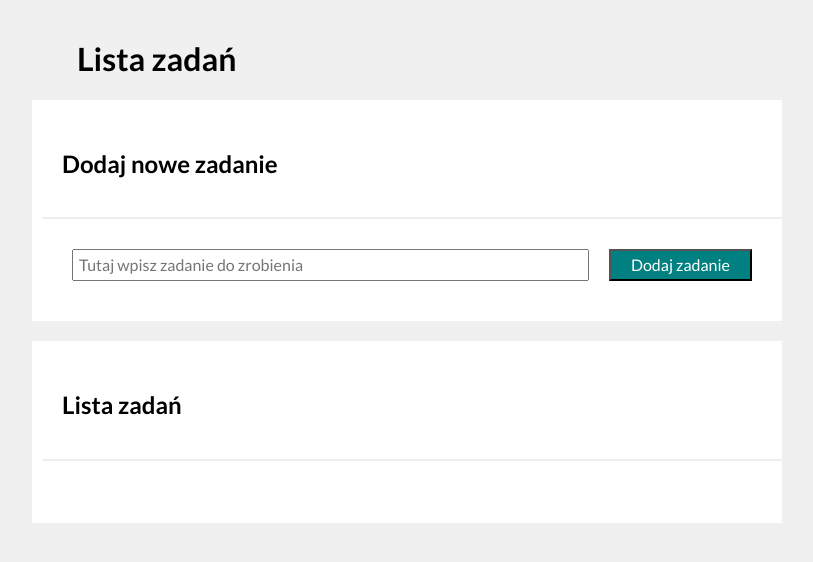
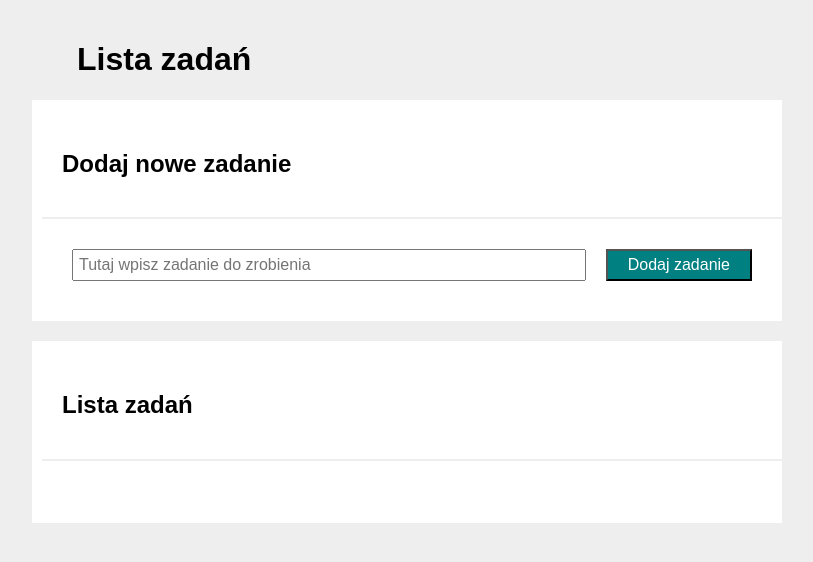
Before and after one commit to PrzemekBiernat1998/todo-list-react, a React (Create React App) app: page / in a window 1280 px wide. Shown: the top 562 px of the page, without its empty margins (233-1046 px from the left). Built offline with nearby package versions, Linux system fonts and the light colour scheme.

Commit message:
theme added

```diff
--- a/src/GlobalStyle.js
+++ b/src/GlobalStyle.js
@@ -1,19 +1,15 @@
-import {createGlobalStyle} from "styled-components";
-
+import { createGlobalStyle } from "styled-components";
 
 export const GlobalStyle = createGlobalStyle`
     html {
         box-sizing: border-box;
     }
-
-  *,
-  ::after,
-  ::before {
+    *, ::after, ::before{
         box-sizing: inherit;
     }
-
     body {
-    font-family: "Lato", sans-serif;
-    background-color: #f0f0f0;
+        font-family: 'Montserrat', sans-serif;
+        background-color: ${({ theme }) => theme.color.gallery};
+        word-break: break-word;
     }
 `;
--- a/src/features/tasks/taskSlice.js
+++ b/src/features/tasks/taskSlice.js
@@ -18,14 +18,14 @@ const taskSlice = createSlice ({
                 task.done = true;
             };
         },
-        toggleTaskDone: (state, action) => {
-            const index = state.tasks.findIndex(task => task.id === action.payload);
-            state.tasks[index].done = !state.tasks[index].done;
-        },
-        removeTask: (state, action) => {
-            const index = state.tasks.findIndex(task => task.id === action.payload);
-            state.tasks.splice(index, 1);
-        },
+        toggleTaskDone: ({ tasks }, { payload: taskID }) => {
+            const index = tasks.findIndex((task) => task.id === taskID);
+            tasks[index].done = !tasks[index].done;
+          },
+          removeTask: ({ tasks }, { payload: taskID }) => {
+            const index = tasks.findIndex((task) => task.id === taskID);
+            tasks.splice(index, 1);
+          },
     },
 });
 
@@ -39,5 +39,6 @@ export const {
 export const selectTasksState = (state) => state.tasks;
 export const selectTasks = (state) => selectTasksState(state).tasks;
 export const selectHideDone = (state) => selectTasksState(state).hideDone;
-export const selectEveryTasksIsDone = (state) => selectTasks(state).every(( {done} ) => done);
+export const selectEveryTasksIsDone = (state) => selectTasks(state).every(({ done }) => done);
+
 export default taskSlice.reducer;
--- a/src/index.js
+++ b/src/index.js
@@ -1,9 +1,11 @@
 import React from 'react';
 import ReactDOM from 'react-dom/client';
+import { ThemeProvider } from 'styled-components';
 import { Provider } from "react-redux";
 import reportWebVitals from './reportWebVitals';
 import { GlobalStyle } from "./GlobalStyle";
 import store from './store';
+import { theme } from './theme';
 import App from './App';
 
 
@@ -11,8 +13,10 @@ const root = ReactDOM.createRoot(document.getElementById('root'));
 root.render(
   <React.StrictMode>
     <Provider store={store}>
+      <ThemeProvider theme={theme}>
       <GlobalStyle />
       <App />
+      </ThemeProvider>
     </Provider>
   </React.StrictMode>
 );
--- /dev/null
+++ b/src/theme.js
@@ -0,0 +1,15 @@
+export const theme = {
+    color: {
+        black: "#000000",
+        silver: "#CCCCCC",
+        alto: "#DDDDDD",
+        gallery: "#EEEEEE",
+        white: "#FFFFFF",
+        teal: "#008080",
+        crimson: "#DB143C",
+        forestGreen: "#228c22",
+    },
+    breakpoint: {
+        mobileMax: 767,
+    },
+};
```
Also changed, not shown: src/features/tasks/TasksList/index.js (+14 -12 lines). Lines whose indentation alone changed are shown as unchanged.
